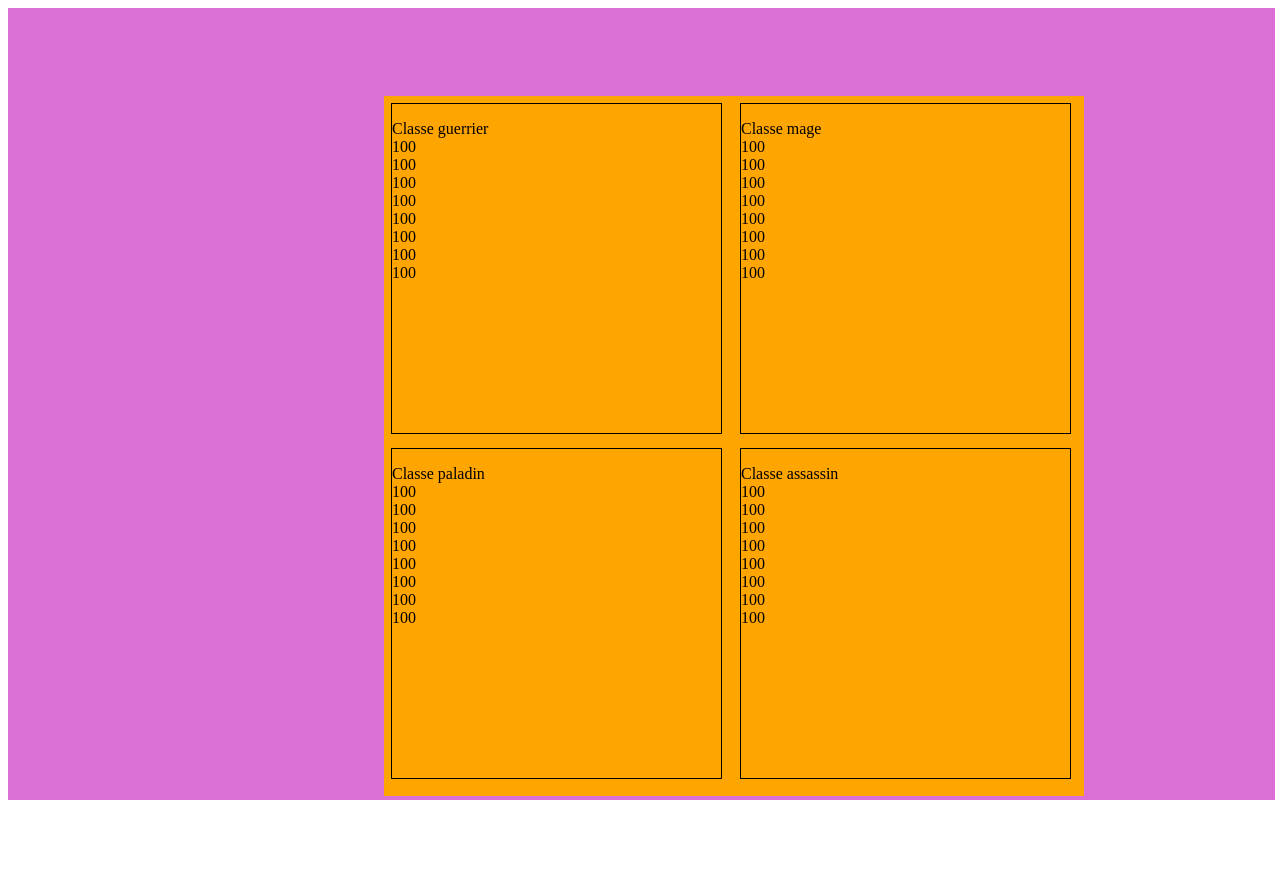
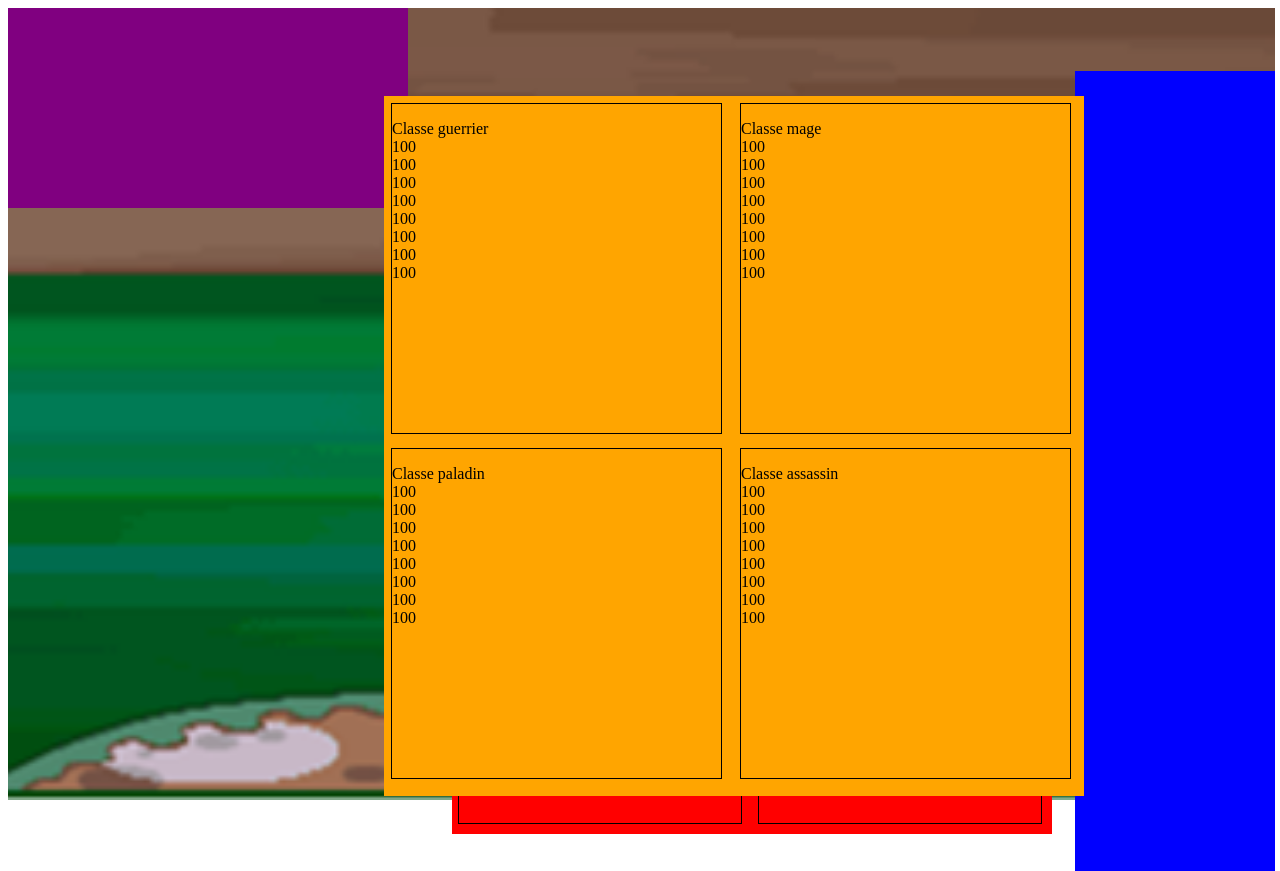
Before and after one commit to GuillaumeDupuy/Projet_RPG_JavaScript, a plain HTML site: page projet final/index.html in a window 1280 px wide. Before the commit the page ends 800 px from the top, so only its background shows below. Drawn offline with nearby package versions, Linux system fonts and the light colour scheme.

Commit message:
graphisme

```diff
--- a/projet final/index.html
+++ b/projet final/index.html
@@ -30,12 +30,24 @@
     </div>
     <div id="phase_de_combat">
 
-        <div class="actions" id="attaque"></div>
-        <div class="actions" id="sort"></div>
-        <div class="actions" id="deffendre"></div>
-        <div class="actions" id="fuir"></div>
+
+        <div class="div_perso" id="div_perso">
+
+        </div>
+
+        <div class="div_action" id="div_action">
+            <div class="actions" id="attaque">attaquer</div>
+            <div class="actions" id="sort">sortilège</div>
+            <div class="actions" id="deffendre">défendre</div>
+            <div class="actions" id="fuir">fuir</div>
+        </div>
+
+        <div class="div_shop" id="div_shop">
+
+        </div>
 
     </div>
+
 
     <script src="startPorgramme.js"></script>
 
--- a/projet final/style.css
+++ b/projet final/style.css
@@ -15,8 +15,10 @@
 #phase_de_combat{
     width: 99%;
     height: 99%;
-    background-color: orchid;
+    background-image: url(images/382vb6.png);
     position: absolute;
+    background-repeat: no-repeat;
+    background-size: cover;
 }
 
 .perso{
@@ -34,3 +36,38 @@
     border: solid black 2px;
     position: absolute;
 }
+
+.div_action {
+    width: 600px;
+    height: 200px;
+    background-color: red;
+    left: 35%;
+    position: absolute;
+    top: 79%;
+}
+
+.div_shop{
+    width: 200px;
+    height: 800px;
+    background-color:blue;
+    right: 0%;
+    position: absolute;
+    top:8%;
+}
+
+.actions{
+    width: 47%;
+    height: 42%;
+    position: relative;
+    display: inline-flex;
+    margin: 1%;
+    border: solid black 1px;
+    font-size: 30px;
+    text-align: center;
+}
+
+.div_perso {
+    height: 200px;
+    width: 400px;
+    background-color: purple;
+}
```
Also changed, not shown: projet final/images/382vb6.png (added), projet final/images/Desertfield.webp (added).
